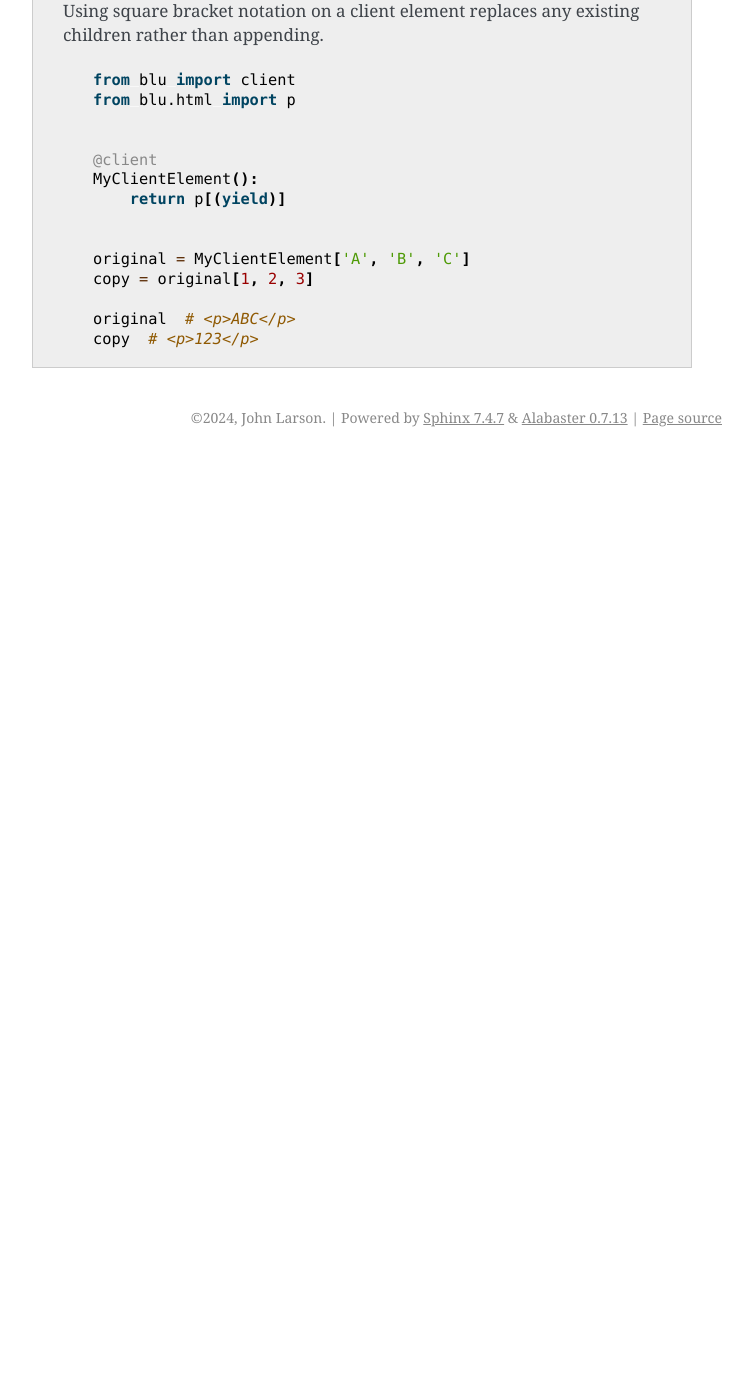
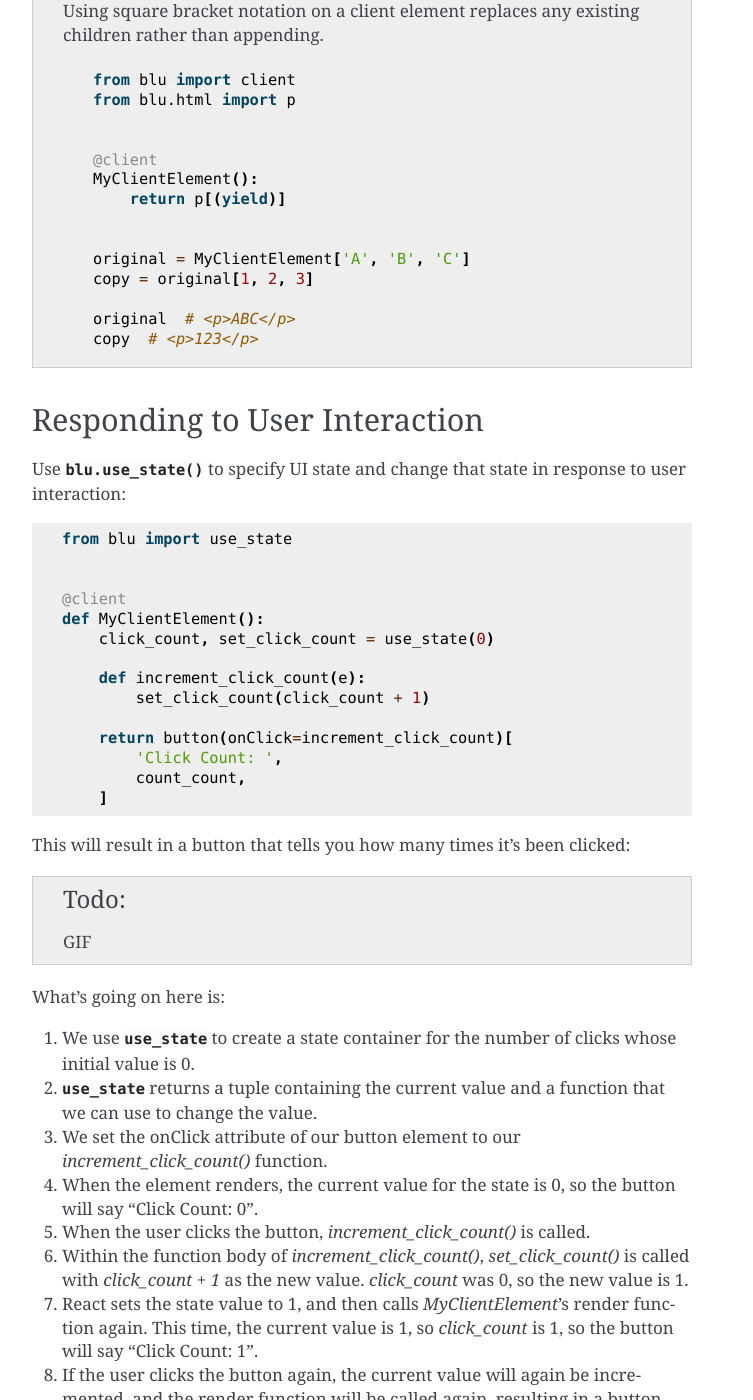
Before and after one commit to johnlarson/blu, a Sphinx documentation site: the page built from docs/user-guide/client-side-rendering.rst, in a window 1280 px wide and 1400 px high, scrolled down 5996 px. Shown: the whole window, without its empty margins (388-1141 px from the left). Built offline with Sphinx 7.4.7, drawn with Linux system fonts in a browser that asks for light colours; before the commit the page ends 6453 px from its top, so only the background shows below that; some of the changed text lies outside the part shown.

Commit message:
progress

```diff
--- a/docs/user-guide/client-side-rendering.rst
+++ b/docs/user-guide/client-side-rendering.rst
@@ -295,3 +295,122 @@ You can also pass child nodes to client elements using square bracket notation a
 
         original  # <p>ABC</p>
         copy  # <p>123</p>
+
+Responding to User Interaction
+------------------------------
+
+Use :func:`blu.use_state` to specify UI state and change that state in response to user interaction:
+
+.. code-block:: python
+
+    from blu import use_state
+
+
+    @client
+    def MyClientElement():
+        click_count, set_click_count = use_state(0)
+
+        def increment_click_count(e):
+            set_click_count(click_count + 1)
+
+        return button(onClick=increment_click_count)[
+            'Click Count: ',
+            count_count,
+        ]
+
+This will result in a button that tells you how many times it's been clicked:
+
+.. todo:: GIF
+
+
+What's going on here is:
+
+1. We use :func:`use_state <blu.use_state>` to create a state container for the number of clicks whose initial value is 0.
+2. :func:`use_state <blu.use_state>` returns a tuple containing the current value and a function that we can use to change the value.
+3. We set the onClick attribute of our button element to our *increment_click_count()* function.
+4. When the element renders, the current value for the state is 0, so the button will say "Click Count: 0".
+5. When the user clicks the button, *increment_click_count()* is called.
+6. Within the function body of *increment_click_count()*, *set_click_count()* is called with *click_count + 1* as the new value. *click_count* was 0, so the new value is 1.
+7. React sets the state value to 1, and then calls *MyClientElement*'s render function again. This time, the current value is 1, so *click_count* is 1, so the button will say "Click Count: 1".
+8. If the user clicks the button again, the current value will again be incremented, and the render function will be called again, resulting in a button that says "Click Count: 2".
+
+.. note::
+
+    use_state is a special type of function used in react called a *hook*. Hooks follow a couple of rules:
+
+    - They must only be used in the scope of client element rendering functions, or in the scope of custom hooks.
+
+    - Within a client element renderer or a custom hook, the same hooks must be called in the same order every time the rendering function or custom hook is called. As long as you don't call hooks in **if** blocks or loops, this condition will be met.
+
+    .. code-block:: python
+
+        from blu import client
+
+
+        # Wrong!
+        @client
+        def MyClientElement(some_condition):
+            if some_condition:
+                value, set_value = use_state(0)
+            .
+            .
+            .
+
+
+        # Wrong!
+        @client
+        def MyClientElement(some_list_of_numbers):
+            for n in some_list_of_numbers:
+                item_value, set_item_value = use_state(n)
+                .
+                .
+                .
+            .
+            .
+            .
+
+        # Wrong!
+        @client
+        def MyClientElement(loop_count)
+            i = 0
+            while i < loop_count:
+                value, set_value = use_state(0)
+                i += 1
+            .
+            .
+            .
+
+
+        # Right.
+        @client
+        def MyClientElement():
+            value, set_value = use_state(0)
+            .
+            .
+            .
+
+
+Manipulating the DOM After Rendering
+------------------------------------
+
+Most of the time, you will be able to get the interactive behavior you want by changing state in response to user interaction. For cases where you need to directly manipulate the DOM, you can use :func:`blu.use_ref`. In the example below, we use :func:`use_ref <blu.use_ref>` to focus an input when the button next to it is clicked.
+
+.. code-block:: python
+
+    from blu import client, use_ref
+    from blu.html import div, button, input
+
+
+    @client
+    def MyClientElement():
+        input_ref = use_ref()
+
+        def set_focus_to_input(e):
+            input_ref[:].focus()
+
+        return div[
+            button(onClick=set_focus_to_input)['Focus on Input'],
+            input(ref=input_ref),
+        ]
+
+todo:: GIF
```
